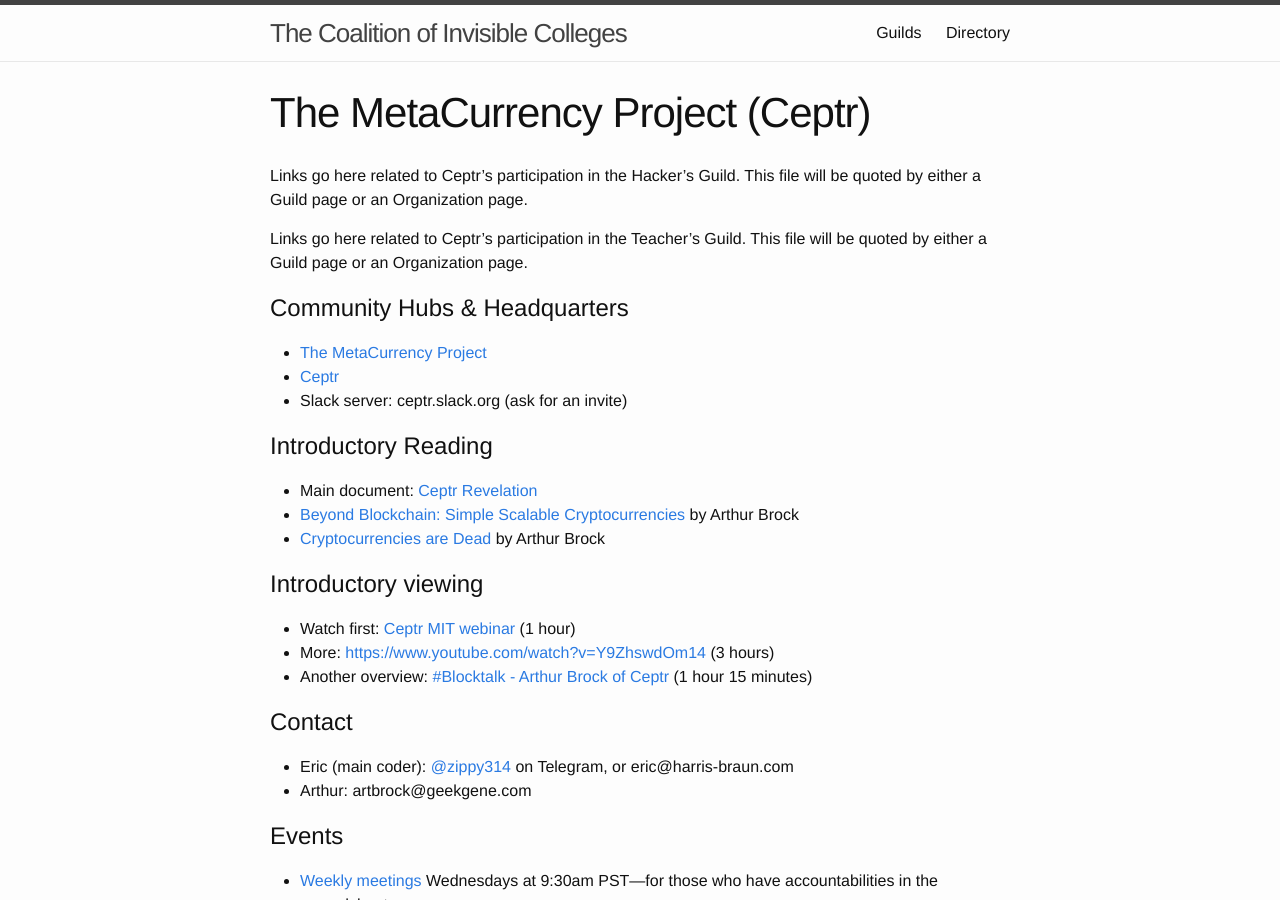
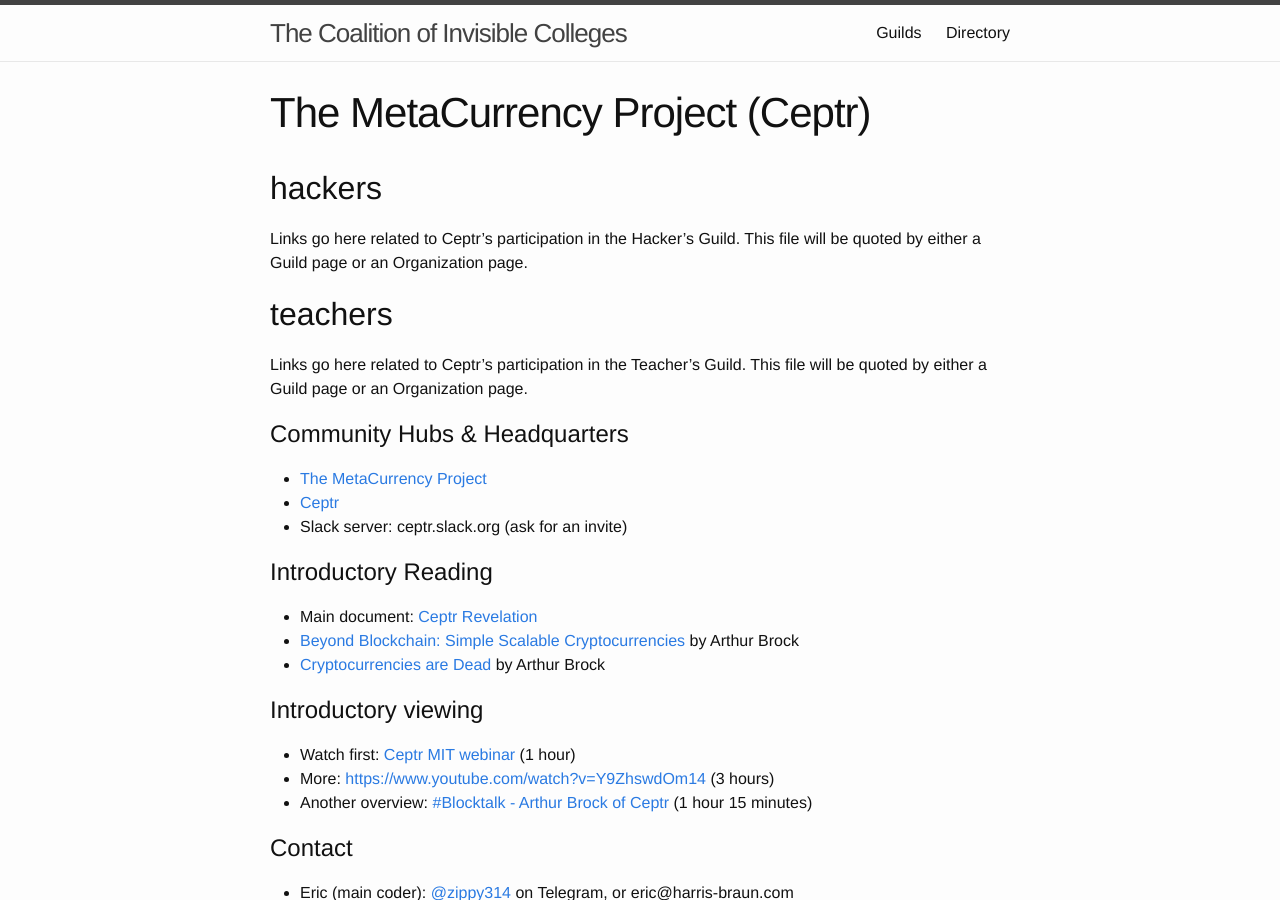
Before and after one commit to coalition-of-invisible-colleges/cic.github.io, a Jekyll site: the page built from orgs/ceptr.md, in a window 1280 px wide and 900 px high. Built offline with Jekyll 4.4.1, drawn with Linux system fonts in a browser that asks for light colours.

Commit message:
Added guild title to each chunk

```diff
--- a/_layouts/org.html
+++ b/_layouts/org.html
@@ -11,6 +11,7 @@ layout: default
      {% for my_page in site.pages %}
           {% if my_page.org == page.org %}
             {% unless my_page.title %}
+              <h2>{{ my_page.guild }}</h2>
               {{ my_page.content }}
             {% endunless %}
           {% endif %}
```
